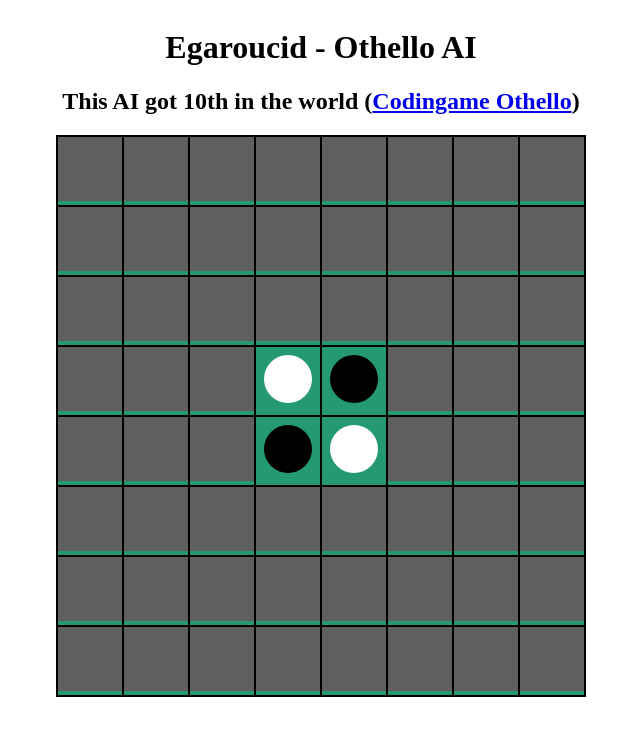
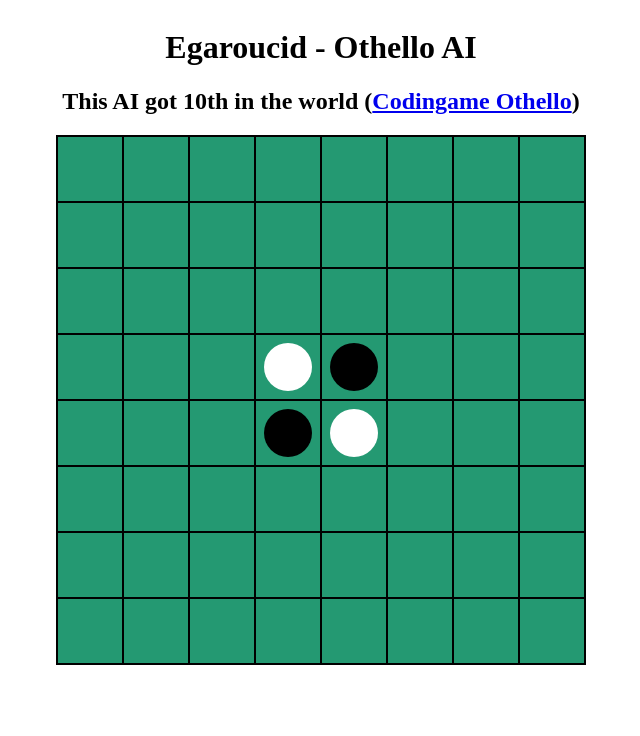
Before and after one commit to Nyanyan/Egaroucid_early, a Flask app: page / in a window 1280 px wide. Shown: the top 736 px of the page, without its empty margins (319-959 px from the left). Run offline with Flask 2, Linux system fonts and the light colour scheme.

Commit message:
I finally made a board!!!

```diff
--- a/static/css/style.css
+++ b/static/css/style.css
@@ -1,24 +1,22 @@
-html,body{
+html, body {
     overflow: hidden
 }
 .title {
     text-align: center;
 }
 .board {
-    display: table;
     margin: auto;
     padding: 0px;
     width: 64vmin;
     height: 64vmin;
     background: rgb(36, 153, 114);
     border-collapse: collapse;
+    font-size: 0pt;
 }
 .cell {
-    display: table-cell;
     text-align: center;
     vertical-align: middle;
     padding: 0px;
-    margin: 0px;
     border: 0.25vmin solid rgb(0, 0, 0);
 }
 .black_stone {
@@ -43,7 +41,7 @@ html,body{
     margin: 0px;
     width: 8vmin;
     height: 8vmin;
-    background: rgb(95, 95, 95);
+    background: rgb(36, 153, 114);
     text-align: center;
     display: inline-block;
 }
```
